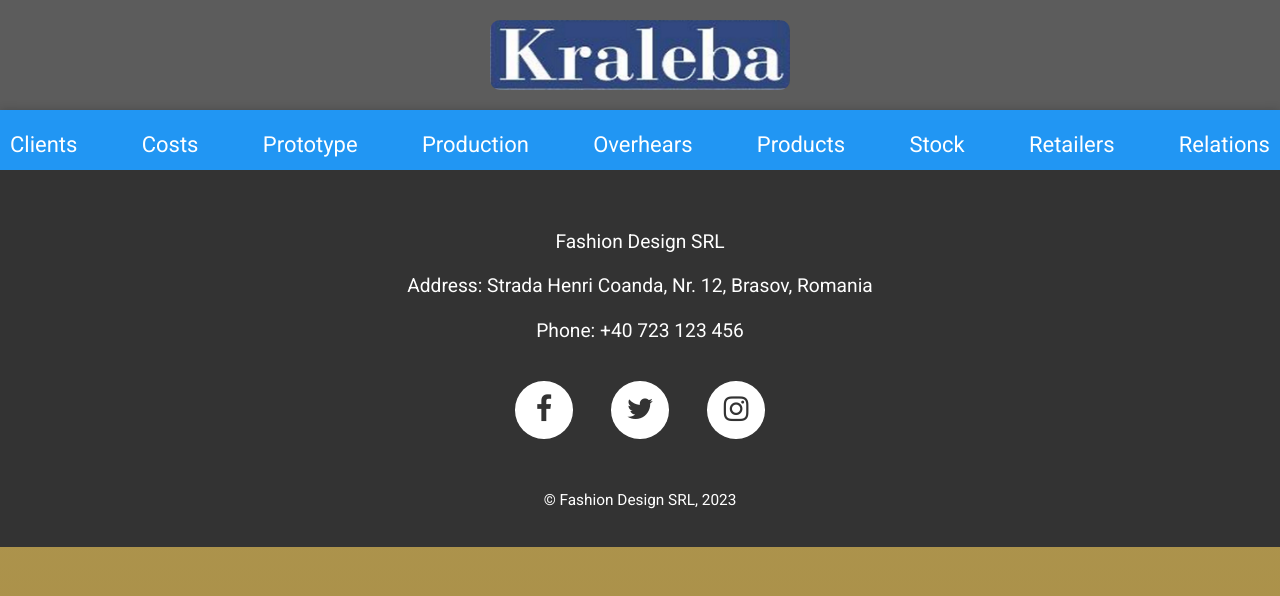
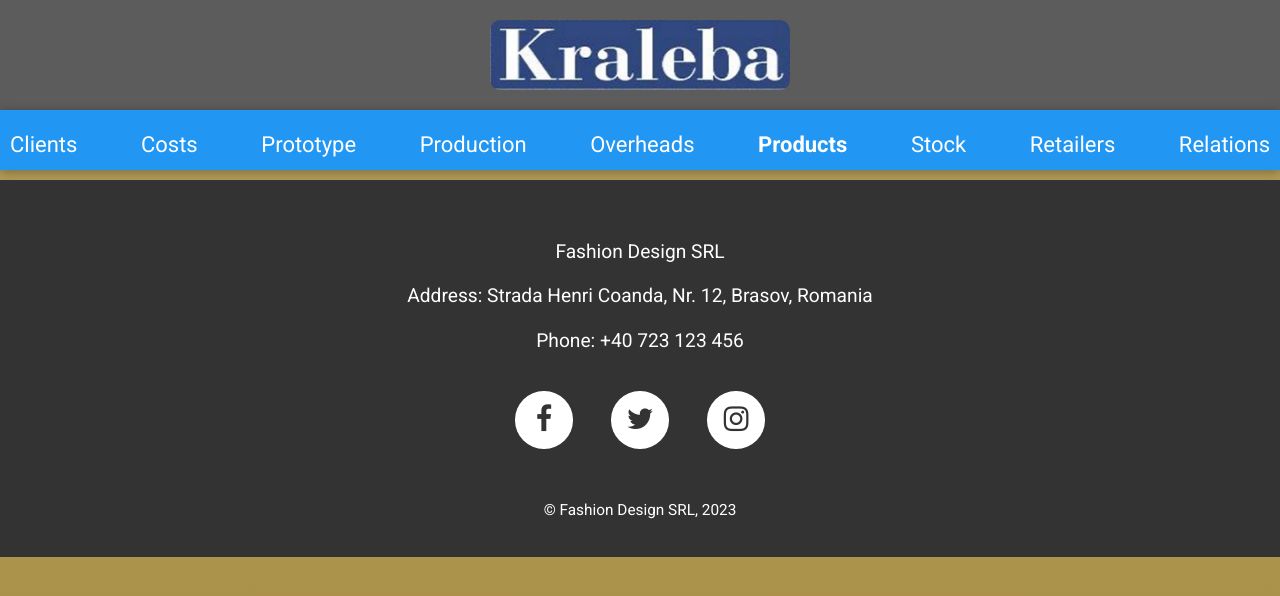
Before and after one commit to ahmadalsharef994/kraleba_fe, a React (Create React App) app: page /products in a window 1280 px wide. Shown: the top 596 px of the page. Built offline with nearby package versions, Linux system fonts and the light colour scheme; no server answers.

Commit message:
updates, Monday

```diff
--- a/src/App.css
+++ b/src/App.css
@@ -11,7 +11,7 @@ body {
   background: linear-gradient(to bottom, #b39d5c, #a98e44);
   background-repeat: no-repeat;
   background-size: cover;
-  font-family: 'Roboto', sans-serif !important;
+  font-family: "Roboto", sans-serif !important;
   margin: 0;
 
   -webkit-font-smoothing: antialiased;
@@ -21,8 +21,6 @@ body {
 /* * {
   border: 1px solid red;
 } */
-
-
 
 .filter {
   display: flex;
@@ -42,9 +40,7 @@ body {
   width: calc(33.33% - 20px);
   margin-top: 5px;
   margin-bottom: 5px;
-
 }
-
 
 .card {
   display: flex;
@@ -62,3 +58,16 @@ body {
   align-items: center;
   width: 100%;
 }
+
+.search-filter {
+  display: flex;
+  justify-content: space-between;
+  align-items: center;
+  width: 100%;
+  padding: 10px;
+  border-radius: 10px;
+  background: #fff;
+  box-shadow: 2px 2px 10px #ccc;
+  margin-bottom: 10px;
+  margin-top: 10px;
+}
--- a/src/components/NavBar.jsx
+++ b/src/components/NavBar.jsx
@@ -1,36 +1,62 @@
 import React from "react";
-import { Link } from "react-router-dom";
+import { NavLink } from "react-router-dom";
+import "./styles.css";
 
 const NavBar = () => {
+  const activeLinkStyle = {
+    fontWeight: "bold",
+    // highlight with bright color
+    // highlight with underline
+    textDecorationColor: "white",
+    textDecorationThickness: "2px",
+    textDecorationStyle: "double",
+  };
+
   return (
     <div className="navbar">
-      <Link className="navbar-item" to="/clients">
+      <NavLink
+        className="navbar-item"
+        to="/clients"
+        style={({ isActive }) => (isActive ? activeLinkStyle : null)}
+      >
         Clients
-      </Link>
-      <Link className="navbar-item" to="/bills">
+      </NavLink>
+      <NavLink
+        className="navbar-item"
+        to="/bills"
+        style={({ isActive }) => (isActive ? activeLinkStyle : null)}
+      >
         Costs
-      </Link>
-      <Link className="navbar-item" to="/prototypes">
+      </NavLink>
+      <NavLink
+        className="navbar-item"
+        to="/prototypes"
+        style={({ isActive }) => (isActive ? activeLinkStyle : null)}
+      >
         Prototype
-      </Link>
-      <Link className="navbar-item" to="#">
+      </NavLink>
+      <NavLink className="navbar-item" to="#">
         Production
-      </Link>
-      <Link className="navbar-item" to="#">
-        Overhears
-      </Link>
-      <Link className="navbar-item" to="/products">
+      </NavLink>
+      <NavLink className="navbar-item" to="#">
+        Overheads
+      </NavLink>
+      <NavLink
+        className="navbar-item"
+        to="/products"
+        style={({ isActive }) => (isActive ? activeLinkStyle : null)}
+      >
         Products
-      </Link>
-      <Link className="navbar-item" to="/#">
+      </NavLink>
+      <NavLink className="navbar-item" to="/#">
         Stock
-      </Link>
-      <Link className="navbar-item" to="/#">
+      </NavLink>
+      <NavLink className="navbar-item" to="/#">
         Retailers
-      </Link>
-      <Link className="navbar-item" to="/#">
+      </NavLink>
+      <NavLink className="navbar-item" to="/#">
         Relations
-      </Link>
+      </NavLink>
     </div>
   );
 };
--- a/src/components/styles.css
+++ b/src/components/styles.css
@@ -45,6 +45,7 @@
   background-color: #2196f3;
   box-shadow: 0px 2px 10px rgba(0, 0, 0, 0.3);
   color: white;
+  margin-bottom: 10px;
 }
 
 @media (max-width: 768px) {
--- a/src/pages/Clients/Clients.jsx
+++ b/src/pages/Clients/Clients.jsx
@@ -1,4 +1,4 @@
-import React, { useRef, useState, useEffect  } from "react";
+import React, { useRef, useState, useEffect } from "react";
 import { Card } from "react-bootstrap";
 import ButtonExtend from "../../components/extends/ButtonExtend";
 import {
@@ -23,11 +23,9 @@ const Clients = () => {
     };
     try {
       fetchData();
-    }
-    catch (err) {
+    } catch (err) {
       console.log(err);
     }
-
   }, []);
 
   const handlePatchClient = async (clientForm, clientId) => {
@@ -56,7 +54,7 @@ const Clients = () => {
     setClients(temp);
   };
 
-  const handleDeleteClient = async(client) => {
+  const handleDeleteClient = async (client) => {
     await deleteClient(client._id);
     try {
       setClients(clients.filter((c) => c._id !== client._id));
@@ -70,7 +68,7 @@ const Clients = () => {
     searchValue: "",
     typeValue: "",
     categoryValue: "",
-  })
+  });
   const handleFilter = (e) => {
     e.preventDefault();
     // Form submission logic here
@@ -79,7 +77,9 @@ const Clients = () => {
       return (
         client.name.toLowerCase().includes(filter.searchValue.toLowerCase()) &&
         client.type.toLowerCase().includes(filter.typeValue.toLowerCase()) &&
-        client.category.toLowerCase().includes(filter.categoryValue.toLowerCase())
+        client.category
+          .toLowerCase()
+          .includes(filter.categoryValue.toLowerCase())
       );
     });
     setClients(temp);
@@ -90,7 +90,7 @@ const Clients = () => {
       searchValue: "",
       typeValue: "",
       categoryValue: "",
-    })
+    });
     setClients(allClients.current);
   };
 
@@ -115,14 +115,14 @@ const Clients = () => {
         className="addButton"
         onClick={() => setSelectClientForm(!selectClientForm)}
       >
-        SELECT CLIENT
+        SELECT
       </ButtonExtend>
 
       <ButtonExtend
         className="addButton"
         onClick={() => setAddClientForm(!addClientForm)}
       >
-        ADD CLIENT
+        ADD
       </ButtonExtend>
 
       <ButtonExtend
@@ -133,16 +133,21 @@ const Clients = () => {
         Print as PDF
       </ButtonExtend>
 
-      {selectClientForm && (<form className="filter" onSubmit={handleFilter} >
+      {selectClientForm && (
+        <form className="search-filter" onSubmit={handleFilter}>
           <input
             type="text"
             value={filter.searchValue}
             placeholder="Search By Name"
-          onChange={(e) => setFilter({ ...filter, searchValue: e.target.value })}
+            onChange={(e) =>
+              setFilter({ ...filter, searchValue: e.target.value })
+            }
           />
           <select
             value={filter.typeValue}
-          onChange={(e) => setFilter({ ...filter, typeValue: e.target.value })}
+            onChange={(e) =>
+              setFilter({ ...filter, typeValue: e.target.value })
+            }
             placeholder="Type"
           >
             <option value="">Select Type</option>
@@ -151,7 +156,9 @@ const Clients = () => {
           </select>
           <select
             value={filter.categoryValue}
-          onChange={(e) => setFilter({ ...filter, categoryValue: e.target.value })}
+            onChange={(e) =>
+              setFilter({ ...filter, categoryValue: e.target.value })
+            }
           >
             <option value="">Select Category</option>
             <option value="fabrics">fabrics</option>
@@ -179,9 +186,8 @@ const Clients = () => {
               Remove Filter
             </ButtonExtend>
           </div>
-
-
-      </form>)}
+        </form>
+      )}
 
       {addClientForm && (
         <form className="filter" onSubmit={handlePostClient}>
@@ -232,7 +238,12 @@ const Clients = () => {
       )}
 
       <div className="clients" id="clients">
-      <h5 className="decorated-text2" style={{backgroundColor: 'rgba(0, 0, 0, 0)', padding: '10px'}}>{Object.values(filter).join('/')}</h5>
+        <h5
+          className="decorated-text2"
+          style={{ backgroundColor: "rgba(0, 0, 0, 0)", padding: "10px" }}
+        >
+          {Object.values(filter).join("/")}
+        </h5>
 
         {!clients || !clients.length ? (
           <p>No clients found</p>
@@ -253,7 +264,6 @@ const Clients = () => {
                 >
                   Edit
                 </ButtonExtend>
-
               </Card.Header>
               <Card.Body>
                 <div className="client-group">
@@ -287,7 +297,6 @@ const Clients = () => {
           />
         )}
       </div>
-
     </div>
   );
 };
```
Lines whose indentation alone changed are shown as unchanged.
